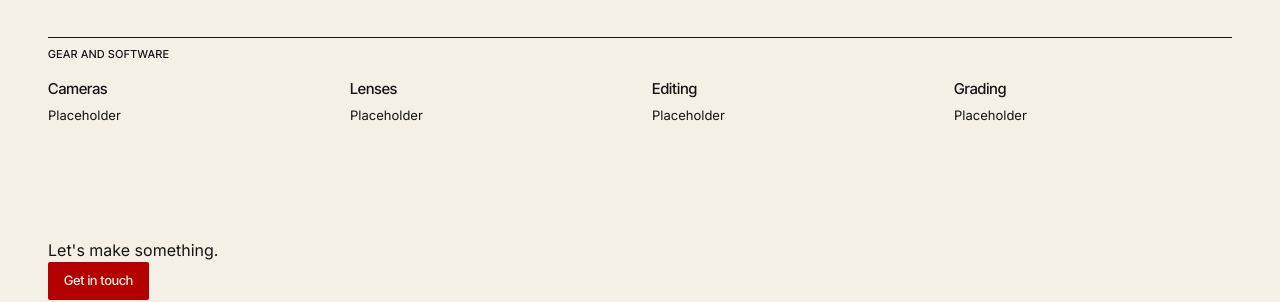
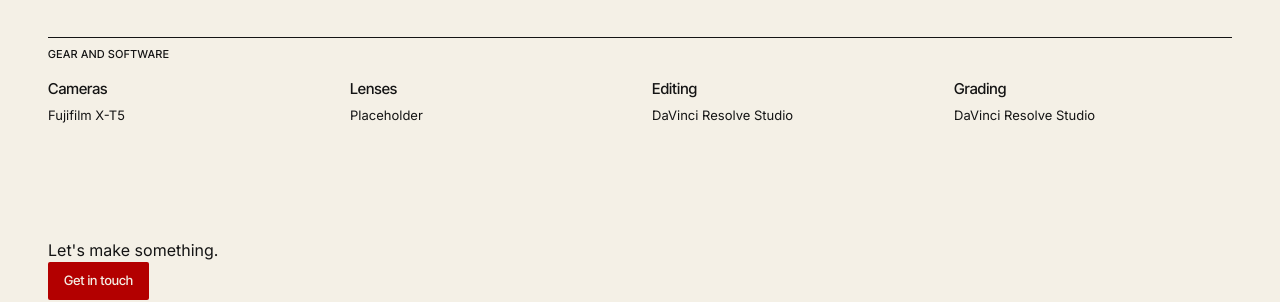
Before and after one commit to imperialfox/ivanc.digital, a Jekyll site: the page built from about.html, in a window 1280 px wide. Shown: the part 1654-1956 px from the top of the page. Built offline with Jekyll 4.4.1, drawn with Linux system fonts in a browser that asks for light colours.

```diff
--- a/_config.yml
+++ b/_config.yml
@@ -8,7 +8,7 @@ url: "https://ivanc.digital"
 baseurl: ""
 
 # Site version. Used for cache busting (?v=...) on CSS and JS. Keep in step with CHANGELOG.md.
-version: "0.2.17"
+version: "0.2.18"
 
 # Scroll effects (0.2.0): spinning scroll button that turns into back-to-top, soft fade-ins
 # as you scroll, and the draggable cubes on Home. Set to false to switch them all off.
--- a/about.html
+++ b/about.html
@@ -39,10 +39,10 @@ page_css: about-and-contact.css
 <section class="about-section">
   <h2 class="section-label">Gear and software</h2>
   <div class="gear">
-    <div><h3>Cameras</h3><p>Placeholder</p></div>
+    <div><h3>Cameras</h3><p>Fujifilm X-T5</p></div>
     <div><h3>Lenses</h3><p>Placeholder</p></div>
-    <div><h3>Editing</h3><p>Placeholder</p></div>
-    <div><h3>Grading</h3><p>Placeholder</p></div>
+    <div><h3>Editing</h3><p>DaVinci Resolve Studio</p></div>
+    <div><h3>Grading</h3><p>DaVinci Resolve Studio</p></div>
   </div>
 </section>
 
```
Also changed, not shown: CHANGELOG.md.
